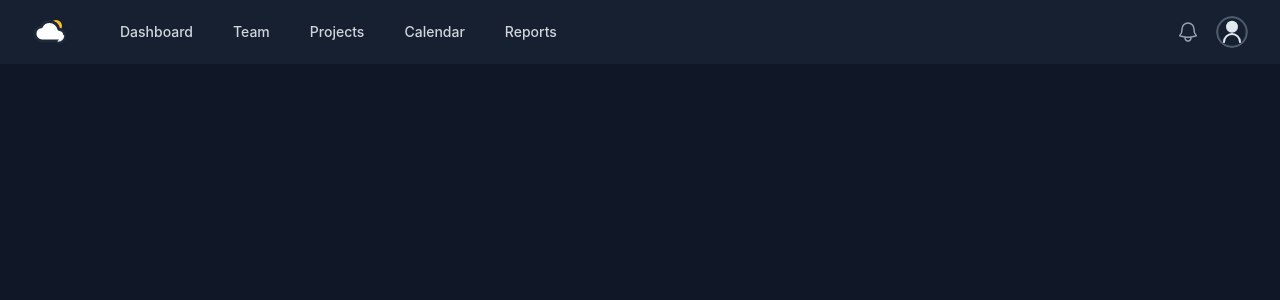
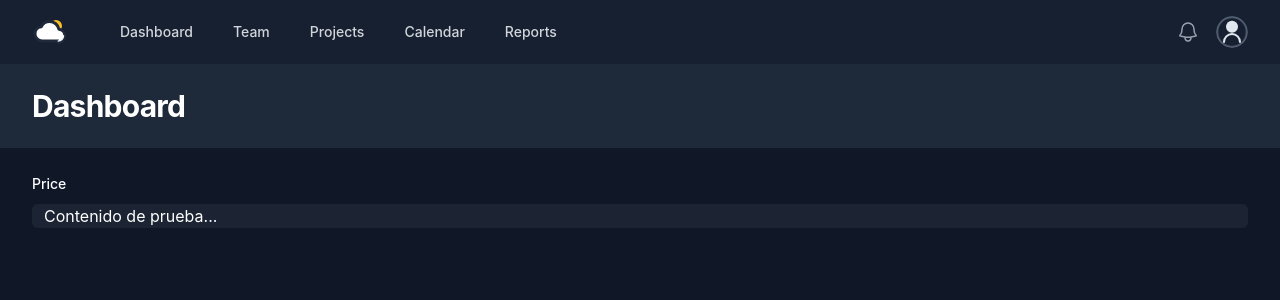
Before and after one commit to mikdevio/frontend_weather_dashboard, a React (Vite) app in the folder weather-dashboard/: page / in a window 1280 px wide. Shown: the top 300 px of the page. Built offline with nearby package versions, Linux system fonts and the light colour scheme.

Commit message:
Fixed error: Repeated component Dashboard

```diff
--- a/weather-dashboard/src/components/Dashboard.tsx
+++ b/weather-dashboard/src/components/Dashboard.tsx
@@ -1,20 +1,26 @@
+interface DashboardProps {
+    title: string
+}
 
 
-// interface DashboardProps {
-
-// }
-
-const Dashboard: React.FC = () => {
+const Dashboard: React.FC<DashboardProps> = ({ title }) => {
     return (
         <>
-            <header className="relative bg-gray-800 after:pointer-events-none after:absolute after:inset-x-0 after:inset-y-0 after:border-y after:border-white/10">
+            <header className="relative bg-gray-800">
                 <div className="mx-auto max-w-7xl px-4 py-6 sm:px-6 lg:px-8">
-                    <h1 className="text-3xl font-bold tracking-tight text-white">Dashboard</h1>
+                    <h1 className="text-3xl font-bold tracking-tight text-white">{title}</h1>
                 </div>
             </header>
             <main>
                 <div className="mx-auto max-w-7xl px-4 py-6 sm:px-6 lg:px-8">
-                    {/* El contenindo va aquí */}
+                    {/* Cambiado text-sm/6 por text-sm y leading-6 para mayor compatibilidad */}
+                    <label className="block text-sm leading-6 font-medium text-white">Price</label>
+                    <div className="mt-2">
+
+                        <div className="flex items-center rounded-md bg-white/5 pl-3 outline-white/10">
+                            <span className="text-white">Contenido de prueba...</span>
+                        </div>
+                    </div>
                 </div>
             </main>
         </>
--- a/weather-dashboard/src/pages/Main.tsx
+++ b/weather-dashboard/src/pages/Main.tsx
@@ -1,5 +1,6 @@
 
 import NavBar from "../components/Navbar"
+import Dashboard from "../components/Dashboard"
 import type { User, NavigationOption, UserOption } from '../types/Types'
 
 import user_df from '../assets/user_default.svg'
@@ -26,11 +27,11 @@ const userNavigation: UserOption[] = [
   { name: 'Sign out', href: '#' },
 ]
 
-export default function Dashboard() {
+export default function Main() {
   return (
       <div className="min-h-full">
         <NavBar navigationOps={navigation} userOps={userNavigation} user={user} logo={wd_logo} />
-        {/* <Dashboard /> */}
+        <Dashboard title="Dashboard" />
       </div>
   )
 }
```
